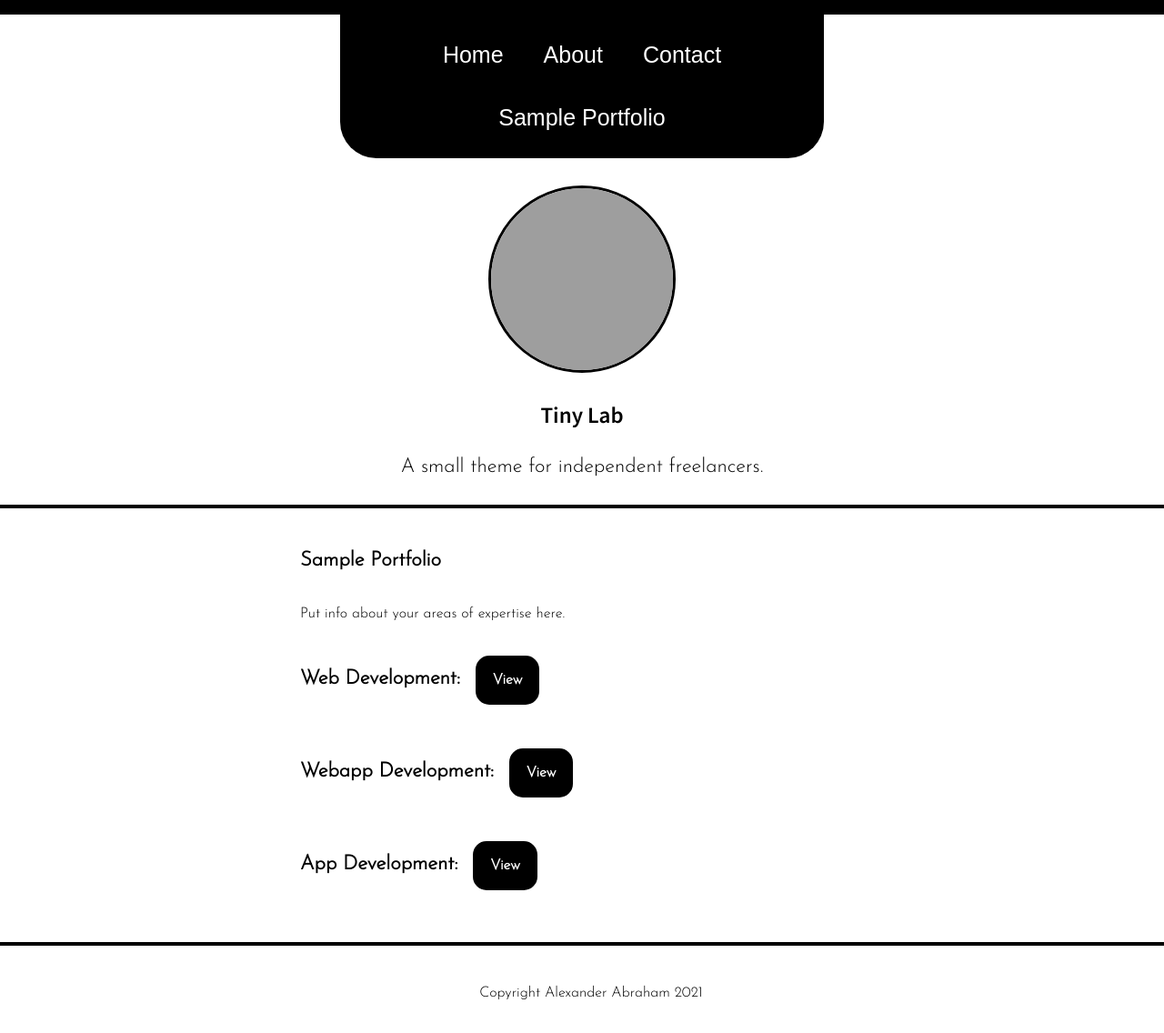
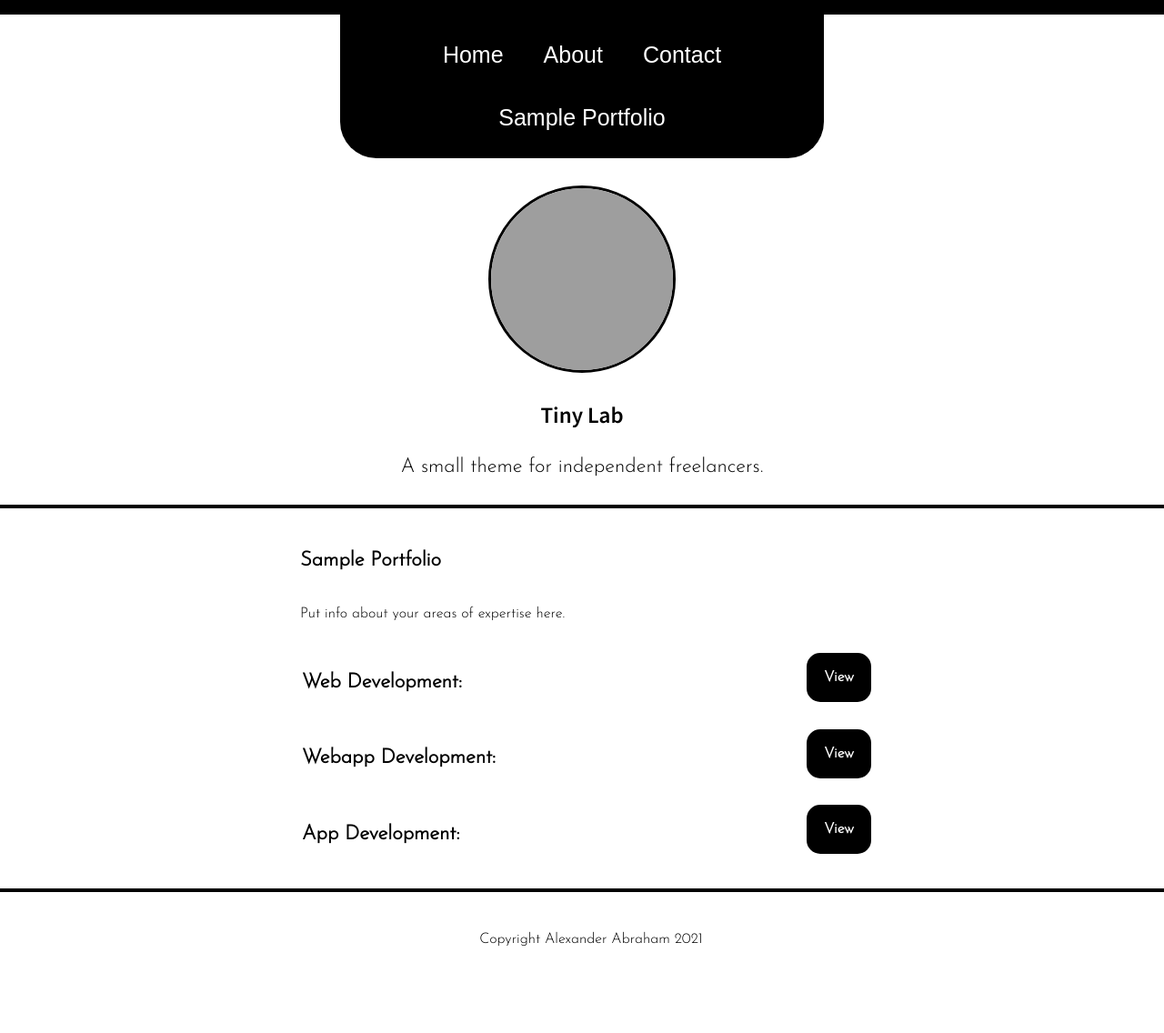
Before and after one commit to iamtheblackunicorn/tiny-lab, a Jekyll site: the page built from content/projects/index.markdown, in a window 1280 px wide. Shown: the whole page at 91% size. Built offline with Jekyll 4.4.1, drawn with Linux system fonts in a browser that asks for light colours; some web fonts are replaced; grey boxes are pictures that could not be loaded.

Commit message:
Added tables into the mix.

```diff
--- a/_layouts/projects.html
+++ b/_layouts/projects.html
@@ -7,11 +7,22 @@
  <hr/>
 
  <div class="content">
+
  {{ content }}
+
   {% for projectType in site.data.projects %}
-    <h2>{{ projectType.type }}: <button class="action" onclick="javascript:expandPoint('{{ projectType.type }}');">{{ site.viewExpertiseText }}</button></h2>
+   <table>
+    <tr>
+     <td class="heading">
+      <h2>{{ projectType.type }}:</h2>
+    </td>
+    <td class="button">
+     <button class="action" onclick="javascript:expandPoint('{{ projectType.type }}');">{{ site.viewExpertiseText }}</button>
+   </td>
+   </tr>
+  </table>
+
    <div class="projectPoint" id="{{ projectType.type }}">
-
     {% for item in projectType.projects %}
      <h3>{{ item.projectName }}</h3>
     {% if item.projectImageUrlIsAbsolute == true %}
@@ -22,8 +33,10 @@
      <p class="projectPoint">{{ item.projectDescription }} <a  class="projectUrl" href="{{ item.projectUrl }}">{{ site.viewProjectText }}</a></p>
     {% endfor %}
    </div>
+
  {% endfor %}
 </div>
+
  {% include footer.html %}
  {% include javascript.html %}
  </body>
--- a/_sass/tiny-lab/_desktop.scss
+++ b/_sass/tiny-lab/_desktop.scss
@@ -254,3 +254,20 @@ a.projectUrl {
 a:hover {
   color: $hoverColor;
 }
+
+table {
+  font-family: $subtitleFontFace;
+  width: 100%;
+  border: none;
+}
+
+td.heading {
+  border: none;
+  text-align: left;
+  padding: 0;
+}
+td.button {
+  border: none;
+  text-align: right;
+  padding: 0;
+}
```
Lines whose indentation alone changed are shown as unchanged.
